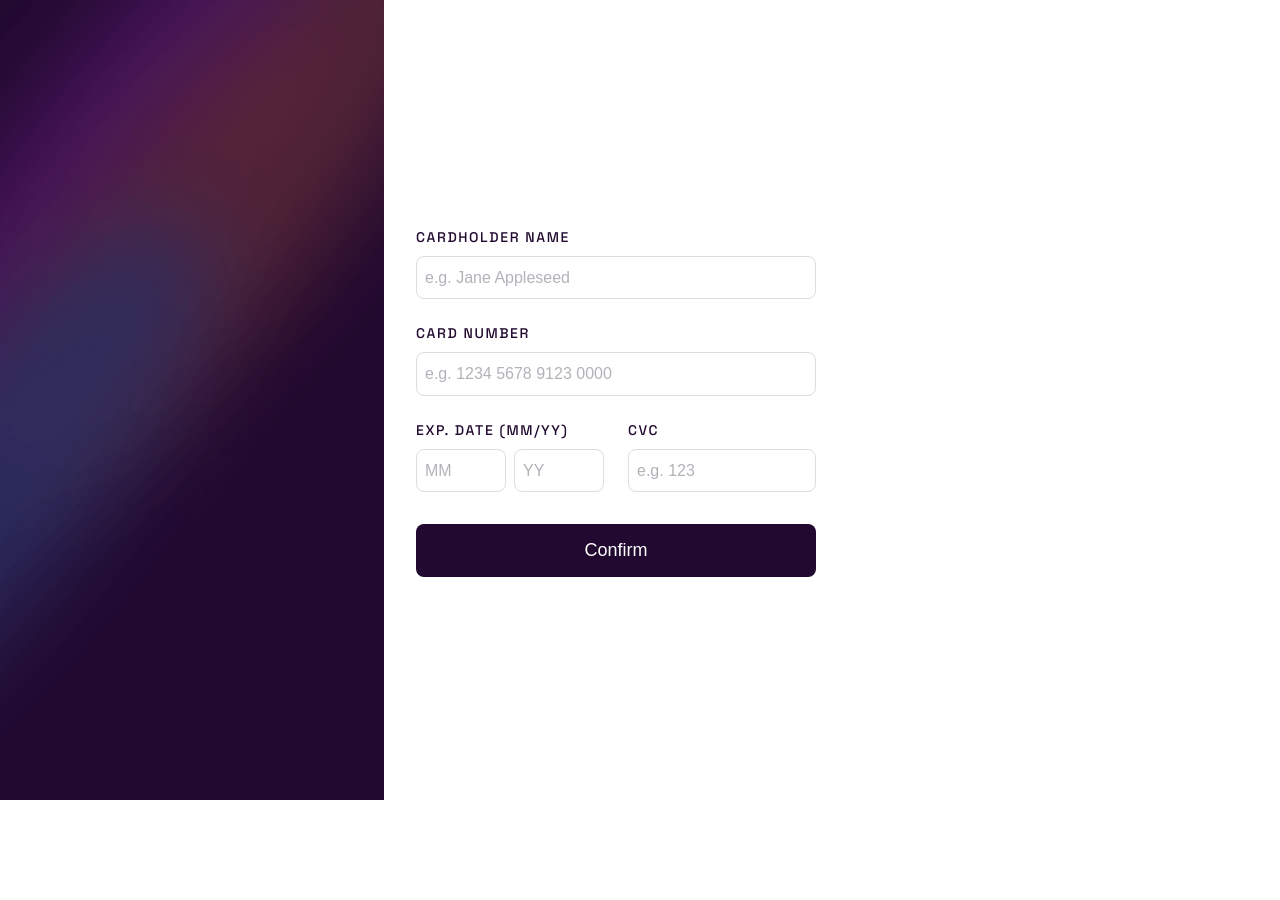
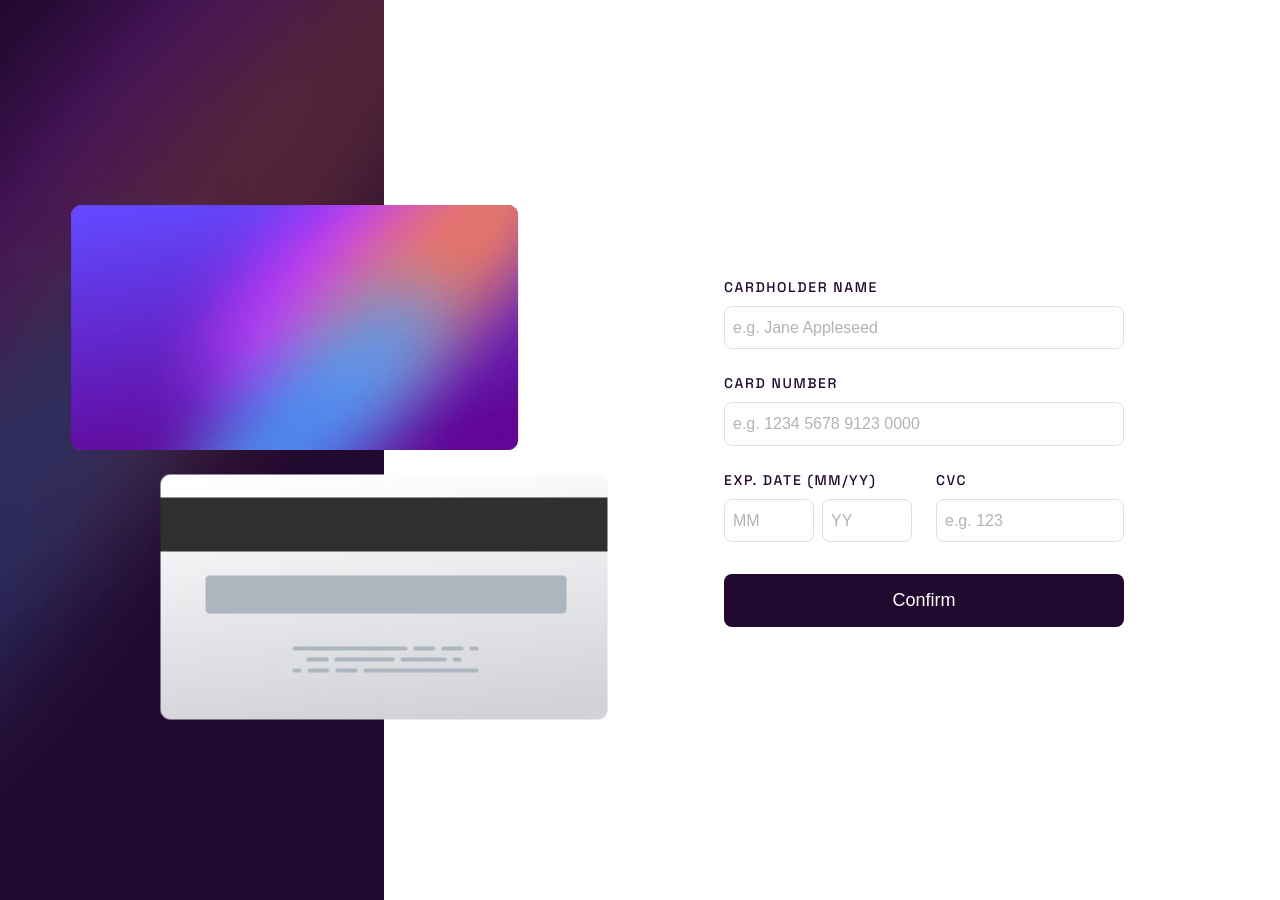
Before and after one commit to capelaum/card-form, a Next.js app: page / in a window 1280 px wide. Before the commit the page ends 800 px from the top, so only its background shows below. Built offline with nearby package versions, Linux system fonts and the light colour scheme.

Commit message:
✨ cards images

```diff
--- a/src/components/Label/styles.ts
+++ b/src/components/Label/styles.ts
@@ -11,4 +11,8 @@ export const LabelRoot = styled(Label.Root, {
   '&:hover': {
     cursor: 'pointer',
   },
+
+  '@bp3': {
+    fontSize: '$xs',
+  },
 })
--- a/src/pages/index.tsx
+++ b/src/pages/index.tsx
@@ -1,17 +1,19 @@
-import { BgDesktop } from '@/assets'
+import { BgDesktop, BgMobile, CardBack, CardFront } from '@/assets'
 import { Button } from '@/components/Button'
 import { Label } from '@/components/Label'
 import { TextInput } from '@/components/TextInput'
 import {
+  BgImage,
+  BgMobileImage,
+  CardBackImage,
+  CardFrontImage,
   DateField,
   DateInputs,
   FormRow,
   FormWrapper,
   HomeWrapper,
-  ImageWrapper,
 } from '@/styles/home'
 import Head from 'next/head'
-import Image from 'next/image'
 
 export default function Home() {
   return (
@@ -20,9 +22,22 @@ export default function Home() {
         <title>Card Form | Frontend Mentor</title>
       </Head>
       <HomeWrapper>
-        <ImageWrapper>
-          <Image src={BgDesktop} alt="Background with a violet gray gradient" />
-        </ImageWrapper>
+        <BgImage src={BgDesktop} alt="Background with a violet gray gradient" />
+
+        <BgMobileImage
+          src={BgMobile}
+          alt="Background with a violet gray gradient"
+        />
+
+        <CardFrontImage
+          src={CardFront}
+          alt="Front of a credit card with a purple gradient"
+        />
+
+        <CardBackImage
+          src={CardBack}
+          alt="Front of a credit card with a purple gradient"
+        />
 
         <FormWrapper>
           <TextInput
--- a/src/styles/home.ts
+++ b/src/styles/home.ts
@@ -1,20 +1,69 @@
+import Image from 'next/image'
 import { styled } from './stitches.config'
 
 export const HomeWrapper = styled('main', {
   display: 'flex',
   height: '100%',
   overflow: 'hidden',
+  position: 'relative',
+
+  '@media(max-width: 1200px)': {
+    flexDirection: 'column',
+  },
 })
 
-export const ImageWrapper = styled('div', {
-  height: '100vh',
+export const BgImage = styled(Image, {
+  minHeight: '100vh',
   width: '30%',
-  minWidth: '300px',
+  minWidth: 200,
+  objectFit: 'cover',
 
-  img: {
-    height: '100%',
+  '@media(max-width: 1200px)': {
+    display: 'none',
+  },
+})
+
+export const BgMobileImage = styled(Image, {
+  display: 'none',
+  objectFit: 'cover',
+
+  '@media(max-width: 1200px)': {
+    display: 'block',
     width: '100%',
-    objectFit: 'cover',
+  },
+})
+
+export const CardFrontImage = styled(Image, {
+  position: 'absolute',
+  top: '50%',
+  left: '30%',
+  transform: 'translate(-70%, -100%)',
+  zIndex: 1,
+
+  '@media(max-width: 1200px)': {
+    left: '50%',
+    transform: 'translate(-55%, -115%) scale(0.65)',
+  },
+
+  '@media(max-width: 360px)': {
+    transform: 'translate(-55%, -115%) scale(0.6)',
+  },
+})
+
+export const CardBackImage = styled(Image, {
+  position: 'absolute',
+  top: '50%',
+  left: '30%',
+  transform: 'translate(-50%, 10%)',
+
+  '@media(max-width: 1200px)': {
+    left: '50%',
+    top: 32,
+    transform: 'translate(-45%, -20%) scale(0.65)',
+  },
+
+  '@media(max-width: 360px)': {
+    transform: 'translate(-45%, -20%) scale(0.6)',
   },
 })
 
@@ -23,12 +72,21 @@ export const FormWrapper = styled('form', {
   flexDirection: 'column',
   justifyContent: 'center',
   gap: '$5',
-  margin: '$10 $8',
+  margin: '$10 $5',
+  marginLeft: 340,
 
   maxWidth: '400px',
 
   button: {
     marginTop: '$3',
+  },
+
+  '@media(max-width: 1200px)': {
+    margin: 0,
+    width: '100%',
+    maxWidth: '100%',
+    padding: '$8 $5',
+    marginTop: 64,
   },
 })
 
```
